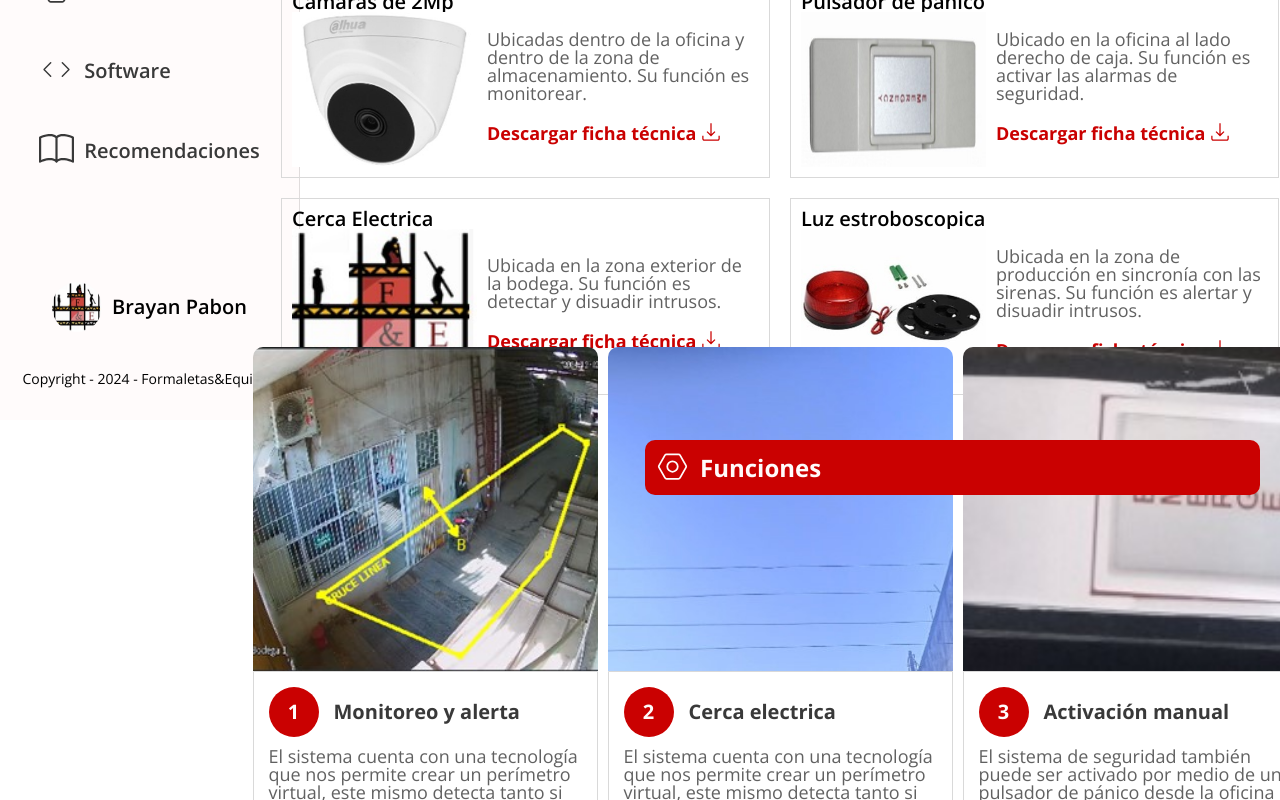
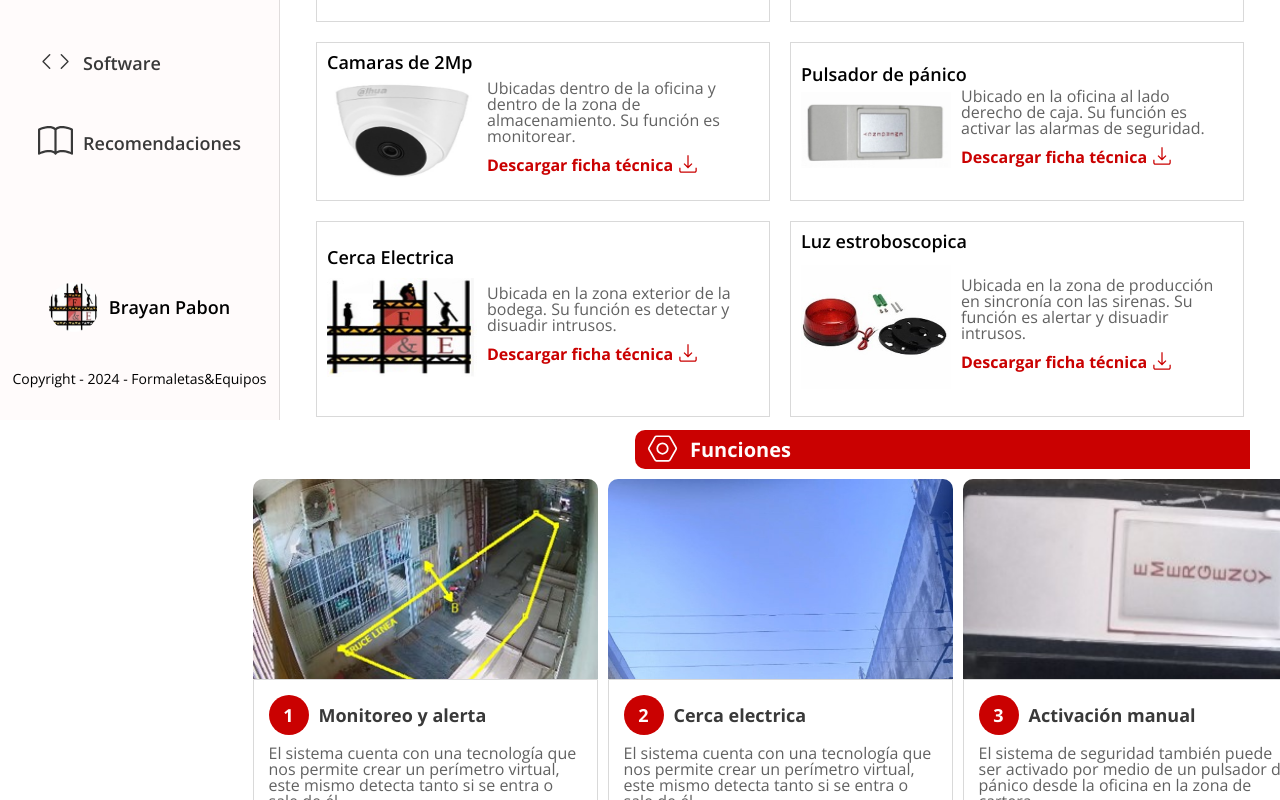
Before and after one commit to EasyFullz/Sistema-seguridad, a plain HTML site: page index.html in a window 1280 px wide. Shown: the part 380-1180 px from the top of the page. Drawn offline with nearby package versions, Linux system fonts and the light colour scheme.

Commit message:
Responsive
se inicia el diseño responsive, intento no utilizar tanto los @media, pero es mas complicado de lo que pense

```diff
--- a/style.css
+++ b/style.css
@@ -28,11 +28,20 @@ html{
     scroll-behavior: smooth;
 }
 
+body {
+    display: grid;
+    grid-template-columns: minmax(280px, 300px) 1fr;
+}
+
+
 /* Estilos para la barra de navegacion lateral */
+header {
+    width: max-content;
+}
 
 .aside {
     position: fixed;
-    width: 300px;
+    width: clamp(280px, 19%, 300px);
     height: 100%;
     display: flex;
     flex-direction: column;
@@ -58,19 +67,19 @@ html{
 }
 
 .nav__logo h1{
-    font-size: var(--logo);
+    font-size: clamp(28px, 1.9vw, var(--logo));
     text-align: center;
     font-weight: bold;
 }
 
 .nav__list {
     display: grid;
-    grid-template-rows: 1f;
+    grid-template-rows: 1fr;
     gap: 25px;
 }
 
 .nav__link{
-    font-size: var(--lg);
+    font-size: clamp(var(--md), 1.25vw, var(--lg));
     font-weight: 600;
     display: flex;
     justify-content: flex-start;
@@ -131,7 +140,7 @@ html{
 }
 
 .nav__admin h3 {
-    font-size: var(--lg);
+    font-size: clamp(var(--md), 1.25vw, var(--lg));
     font-weight: 600;
 }
 
@@ -141,20 +150,18 @@ html{
     font-weight: 200;
 }
 
-body {
-    display: grid;
-    grid-template-columns: minmax(100px , 300px) 1fr;
-}
-
-
 /* Estilos para todas las secciones */
 section {
     width: calc(100vw - 320px);
     position: relative;
     height: 100vh;
     display: flex;
+    gap: 10px;
+    flex-direction: column;
     justify-content: center;
-    align-items: flex-end;
+    align-items: center;
+    padding: 10px;
+    box-sizing: border-box;
 }
 
 .sections__title {
@@ -166,16 +173,15 @@ section {
     width: 595px;
     height: 55px;
     color: var(--terniary_color);
-    border-radius: 10px;
+    border-radius: 10px 0 0 10px;
     gap: 10px;
     padding: 0 10px;
-    position: absolute;
-    top: 20px;
-    right: 0;
+    position: relative;
+    align-self: flex-end;
 }
 
 .sections__title h2 {
-    font-size: var(--title);
+    font-size: clamp(var(--lg), 1.25vw, var(--title));
 }
 
 .sections__title i svg {
@@ -185,22 +191,28 @@ section {
 }
 
 
+
+
+
+
 /* Estilos para la primera seccion */
 .section__components {
-    display: grid;
-    grid-template-columns: repeat(2, 1fr);
-    grid-template-rows: repeat(4, 1fr);
+    max-width: 1043px;
+    max-height: 875px;
+    display: flex;
+    flex-wrap: wrap;
+    justify-content: center;
     gap: 20px;
-    margin-bottom: 25px;
-
 }
 
 .section__articule {
+    max-width: 497px;
+    min-width: 450px;
+    max-height: 200px;
     display: flex;
-    justify-content: flex-start;
+    justify-content: center;
     flex-direction: column;
     align-items: flex-start;
-    flex-wrap: nowrap;
     padding: 10px;
     box-sizing: border-box;
     border: solid 1px var(--quaternary_color);
@@ -208,24 +220,25 @@ section {
 
 .section__articule h2 {
     font-weight: 600;
-    font-size: var(--lg);
+    font-size: clamp(var(--md), 1.25vw , var(--lg));
 }
 
 .articule__container {
-    display:flex;
+    display: grid;
+    align-items: center;
+    grid-template-columns: 150px 272px;
     gap: 10px;
 }
 
 .articule__container img{
-    width: 185px;
-    height: 155px;
+    width: 100%;
+    height: 80%;
     background-size: cover;
 }
-
 .articule__container a {
     background-color: transparent;
     border: none;
-    font-size: var(--md);
+    font-size: clamp(var(--sl), 1.1vw , var(--md));
     font-weight: bold;
     color: var(--secundary_color);
     cursor: pointer;
@@ -236,8 +249,7 @@ section {
 }
 
 .articule__container p {
-    width: 272px;
-    font-size: var(--md);
+    font-size: clamp(var(--sl), 1.1vw , var(--md));
     color: var(--text_color);
 
 }
@@ -245,7 +257,7 @@ section {
 .articule__info {
     display: flex;
     justify-content: center;
-    gap: 15px;
+    gap: 5px;
     flex-direction: column;
 }
 
@@ -268,6 +280,11 @@ section {
     fill: var(--secundary_color);
 }
 
+
+
+
+
+
 /* Estilos para la segunda seccion */
 
 .section__card {
@@ -284,7 +301,7 @@ section {
 
 /* estilos para la primera card */
 .first__card, .second__card, .third__card {
-    width: 345px;
+    max-width: 345px;
     height: auto;
     grid-area: first_card;
     display: flex;
@@ -318,19 +335,18 @@ section {
     color: var(--terniary_color);
     text-align: center;
     line-height: 50px;
-    font-size: var(--lg);
+    font-size:clamp(var(--md), 1.25vw , var(--lg));
     font-weight: bold;
-    margin-right: 5px;
 }
 
 .first__card h2, .second__card h2, .third__card h2, .fourth__card h2, .software__option h2 {
-    font-size: var(--lg);
+    font-size: clamp(var(--md), 1.25vw , var(--lg));
     font-weight: bold;
     color: var(--primry_color);
 }
 
 .first__card p, .second__card p, .third__card p, .fourth__card p, .software__paragraphr, .software__option p{
-    font-size: var(--md);
+    font-size: clamp(var(--sl), 1.1vw , var(--md));
     color: var(--text_color);
 }
 
@@ -381,6 +397,7 @@ section {
 
 .software__slider img {
     width: 100%;
+    height: 300px;
     border-radius: 10px 10px;
     margin-bottom: 12px;
 }
@@ -420,7 +437,7 @@ section {
 
 .software__option h2 {
     margin-right: 5px;
-    font-size: 22px;
+    font-size: clamp(var(--lg), 1.4vw, 22px);
     text-align: center;
 }
 
@@ -442,7 +459,6 @@ section {
 
 .section__recommendations {
     width: 100%;
-    height: 100%;
     display: flex;
     justify-content: center;
     align-items: center;
@@ -478,3 +494,51 @@ section {
     font-size: var(--lg);
     color: var(--text_color);
 }
+
+@media (max-width: 1600px) and (max-height: 900px) {
+    .card__image {
+        height: 200px;
+    }
+
+    .first__card span, .second__card span, .third__card span, .fourth__card span {
+        width: 40px;
+        height: 40px;
+        line-height: 40px;
+    }
+
+    .logo__image {
+        height: 200px;
+    }
+
+    .software__slider img {
+        height: 250px;
+    }
+}
+
+@media (max-width: 1366px) and (max-height: 768px) {
+    .nav__admin img {
+        width: 40px;
+        height: 40px;
+    }
+
+    .section__articule {
+        width: 450px;
+        height: 160px;
+        gap: 5px;
+    }
+
+    .articule__container img {
+        width: 140px;
+        height: 120px;
+    }
+
+    .sections__title i svg {
+        width: var(--icons_md);
+        height: var(--icons_md);
+    }
+
+    .software__slider img {
+        height: 260px;
+        object-fit: cover;
+    }
+}
```
Also changed, not shown: index.html (+0 -1 lines), 6 other files.
